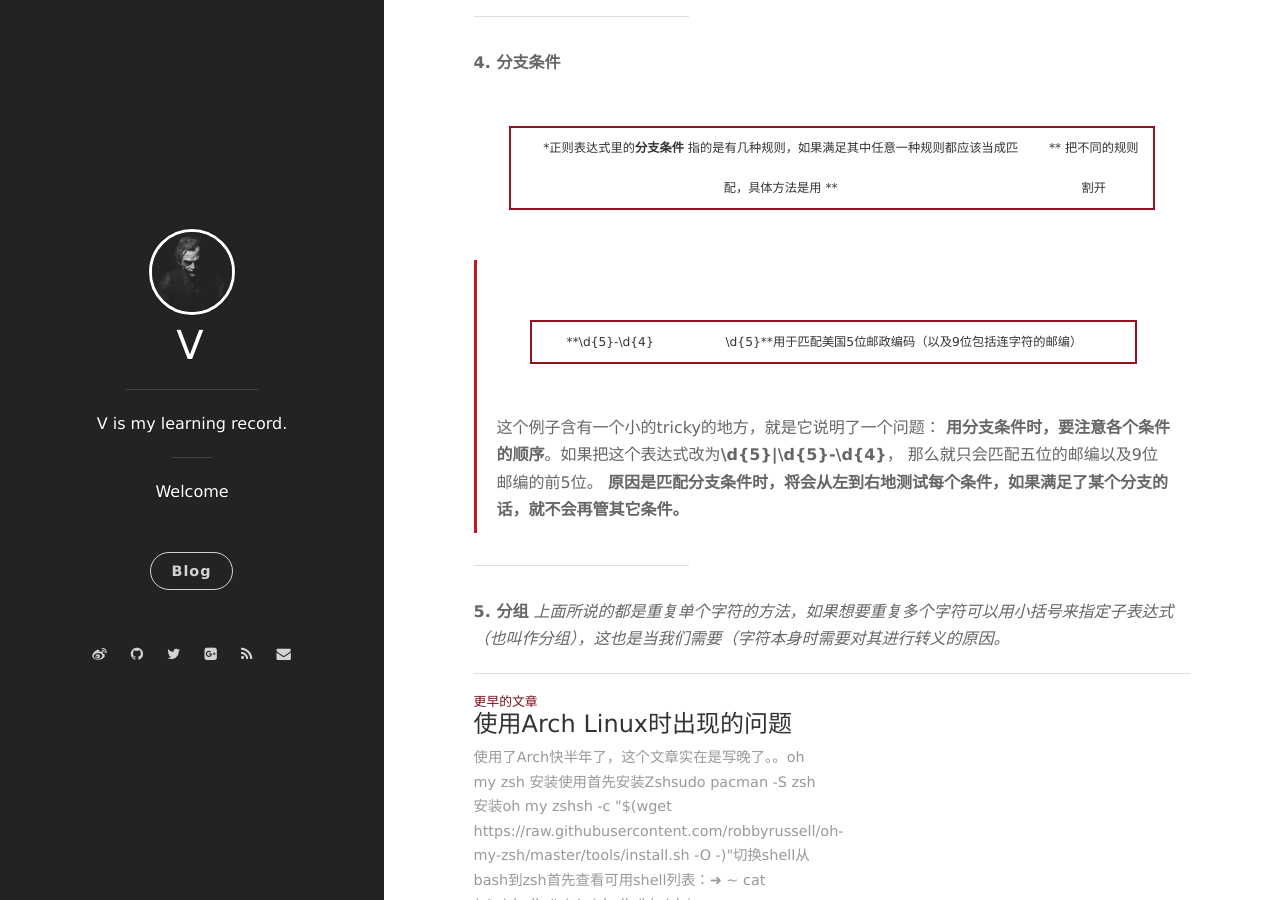
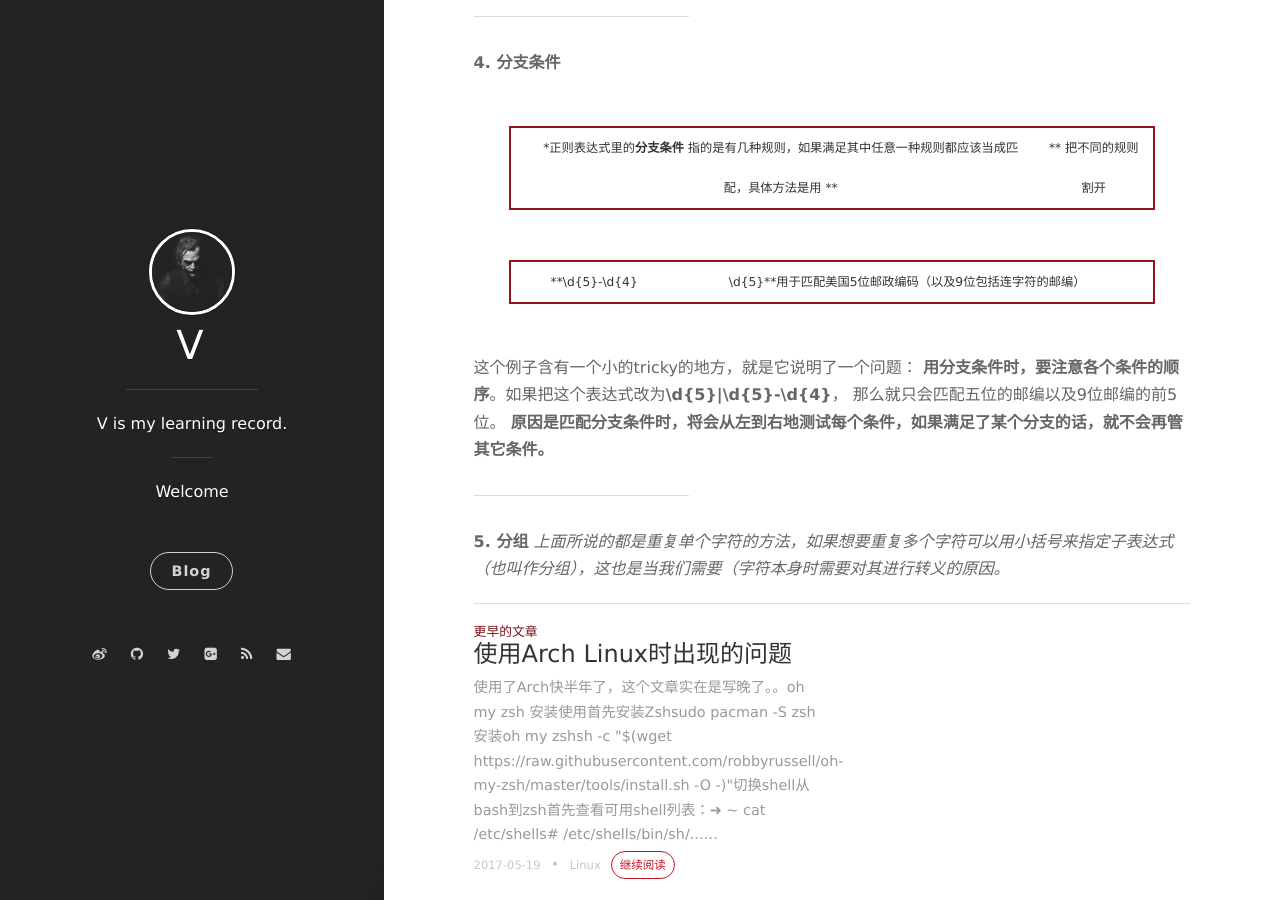
Before and after one commit to mrcwl/bryceyang.github.io, a Jekyll site: the page built from _posts/2017-05-20-正则表达式入门.markdown, in a window 1280 px wide and 900 px high, scrolled down 1350 px. Built offline with Jekyll 4.4.1, drawn with Linux system fonts in a browser that asks for light colours; nearby versions of some CDN libraries; comment, search, counter and statistics services are not loaded.

Commit message:
format fix

```diff
--- a/_posts/2017-05-20-正则表达式入门.markdown
+++ b/_posts/2017-05-20-正则表达式入门.markdown
@@ -63,12 +63,12 @@ tag: Linux
 
 *正则表达式里的**分支条件** 指的是有几种规则，如果满足其中任意一种规则都应该当成匹配，具体方法是用 **|** 把不同的规则割开
 
-> **\d{5}-\d{4}|\d{5}**用于匹配美国5位邮政编码（以及9位包括连字符的邮编）
->
-> 这个例子含有一个小的tricky的地方，就是它说明了一个问题：
-> **用分支条件时，要注意各个条件的顺序**。如果把这个表达式改为**\d{5}|\d{5}-\d{4}**，
-> 那么就只会匹配五位的邮编以及9位邮编的前5位。
-> **原因是匹配分支条件时，将会从左到右地测试每个条件，如果满足了某个分支的话，就不会再管其它条件。**
+**\d{5}-\d{4}|\d{5}**用于匹配美国5位邮政编码（以及9位包括连字符的邮编）
+
+这个例子含有一个小的tricky的地方，就是它说明了一个问题：
+**用分支条件时，要注意各个条件的顺序**。如果把这个表达式改为**\d{5}|\d{5}-\d{4}**，
+那么就只会匹配五位的邮编以及9位邮编的前5位。
+**原因是匹配分支条件时，将会从左到右地测试每个条件，如果满足了某个分支的话，就不会再管其它条件。**
 
 
 * * * * *
```
